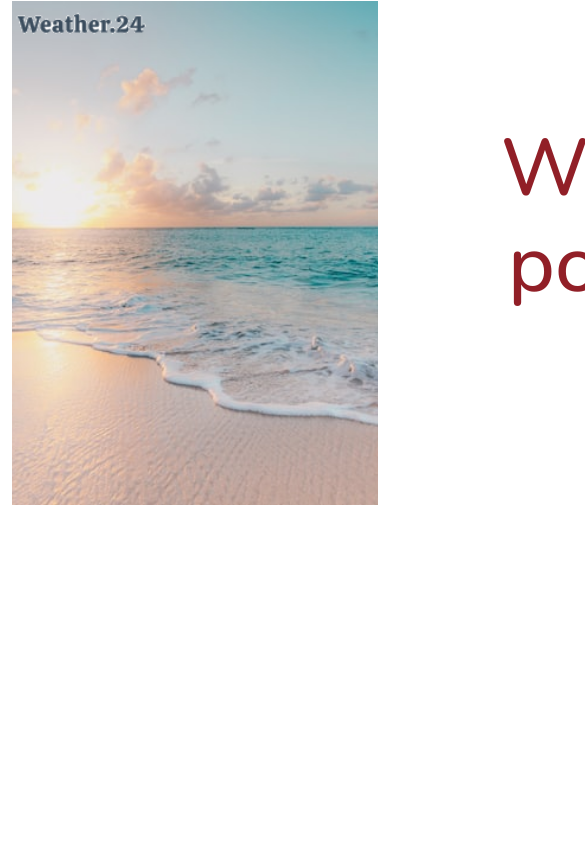
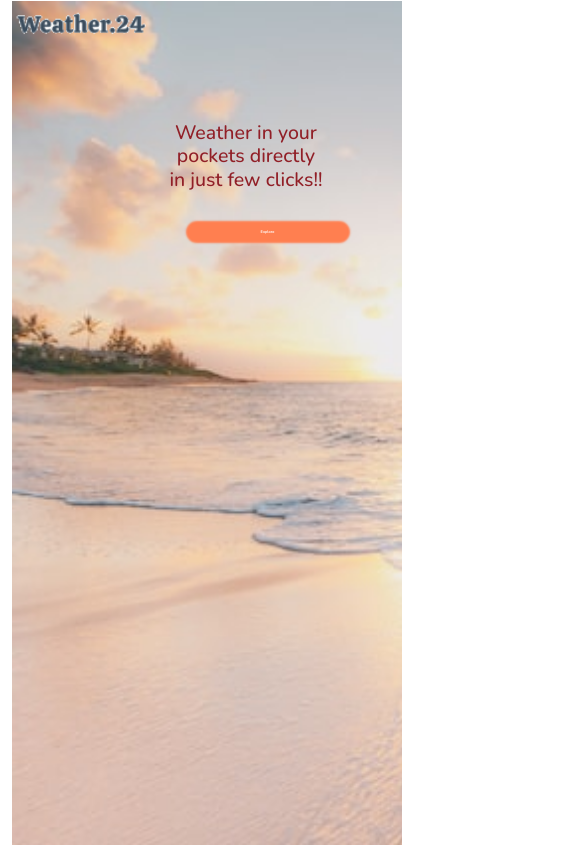
Before and after one commit to Amulya301/weather-app, a React (Create React App) app: page / in a window 390 px wide. Shown: the top 845 px of the page, 585 px wide, since content can reach past the window. Built offline with nearby package versions, Linux system fonts and the light colour scheme; the HTML template or start-up script is replaced by a standard one.

Commit message:
Modified Home.css for responsiveness

```diff
--- a/src/components/Home/Home.css
+++ b/src/components/Home/Home.css
@@ -8,17 +8,14 @@
 .home_page{
   background-image: url('/public/icons/beach.jpg');
   background-size: cover;
-  background-repeat: repeat-x;
-  background-position: center;
-  position: relative;
+  background-repeat: no-repeat;
   height: 100vh;
 }
 
-
 .home h2 {
   color: #911F27;
-  width: 600px;
-  font-size: 80px;
+  width: 40vw;
+  font-size: 5vw;
   text-align: center;
   margin: 5rem 30rem auto;
 }
@@ -29,22 +26,33 @@
   border-radius: 25px;
   text-align: center;
   color: #ffffff;
-  font-size: 30px;
+  font-size: 2vw;
   font-weight: bold;
-  width: 250px;
-  position: absolute;
-  margin: 2rem 40rem;
+  width: 15vw;
+  margin: 2rem 40rem auto;
   cursor: pointer;
   box-shadow: 0px 0px 2px 2px #ff7f50;
 }
-
-.tag-item {
-  display: inline-block;
+.home .btn:hover{
+  background-color: #911F27;
+  border: none;
+  box-shadow: none;
 }
 
-@media only screen and (max-width: 950px) {
+@media only screen and (max-width: 800px) {
   .home_page {
-    height: auto;
-    width: auto;
+    height: 100vh;
+    width: 100vw;
+  }
+
+  .home h2{
+    font-size: 5vw;
+    margin-left: 40%;
+  }
+
+  .home .btn{
+    width: 10rem;
+    font-size: 1vw;
+    margin-left: 45%;
   }
 }
```
